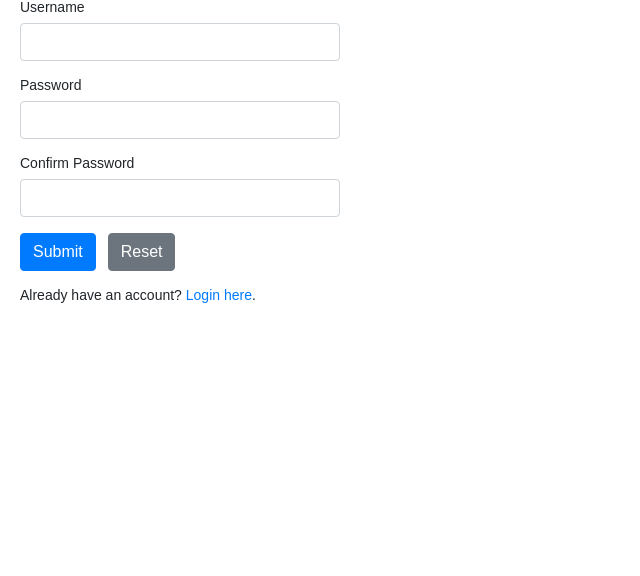
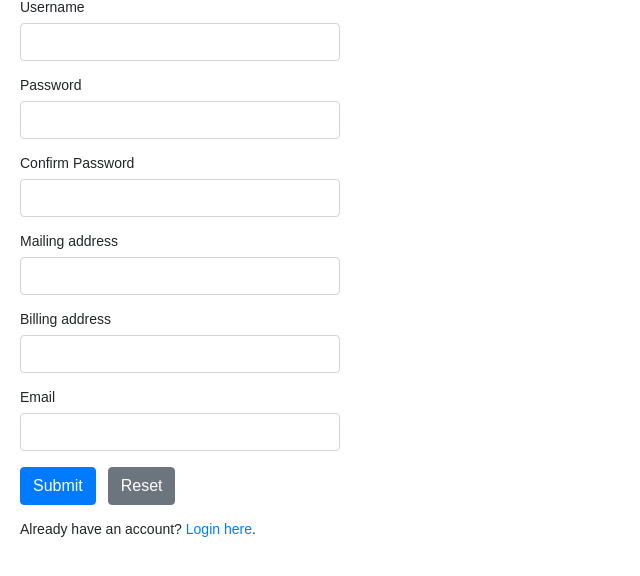
Before and after one commit to Almerish/COSC-4351-Group-6, a PHP site: page /signup.php in a window 1280 px wide. Shown: the part 99-675 px from the top of the page, without its empty margins (0-640 px from the left). Run offline with PHP 8.4, Linux system fonts and the light colour scheme.

Commit message:
Add files via upload

```diff
--- a/group_files/reservation.php
+++ b/group_files/reservation.php
@@ -124,6 +124,7 @@ if(isset($_POST['reserv-submit']))  //use button name = reserv-submit in html do
             <div class="form-group">
                 <button type="submit" name="reserv-submit" class="btn btn-dark btn-lg btn-block">Submit Reservation</button>
             </div>
+            <p> Choose the table <a href="table.php">choose your table</a></p>
             </form>
             <br><br>
         </div>
--- a/group_files/signup.php
+++ b/group_files/signup.php
@@ -160,6 +160,21 @@ if($_SERVER["REQUEST_METHOD"] == "POST")
                 <span class="invalid-feedback"><?php echo $confirm_password_err; ?></span>
             </div>
             <div class="form-group">
+                <label>Mailing address</label>
+                <input type="text" name="mailing_address" class="form-control <?php echo (!empty($mailing_address_err)) ? 'is-invalid' : ''; ?>" value="<?php echo $mailing_address; ?>">
+                <span class="invalid-feedback"><?php echo $mailing_address_err; ?></span>
+            </div>
+            <div class="form-group">
+                <label>Billing address</label>
+                <input type="text" name="billing_address" class="form-control <?php echo (!empty($billing_address_err)) ? 'is-invalid' : ''; ?>" value="<?php echo $billing_address; ?>">
+                <span class="invalid-feedback"><?php echo $billing_address_err; ?></span>
+            </div>
+            <div class="form-group">
+                <label>Email</label>
+                <input type="text" name="email" class="form-control <?php echo (!empty($email_err)) ? 'is-invalid' : ''; ?>" value="<?php echo $email; ?>">
+                <span class="invalid-feedback"><?php echo $email_err; ?></span>
+            </div>
+            <div class="form-group">
                 <input type="submit" class="btn btn-primary" value="Submit">
                 <input type="reset" class="btn btn-secondary ml-2" value="Reset">
             </div>
```
Also changed, not shown: group_files/login.php (+40 -1 lines), group_files/table.php (added, +9 -0 lines).
